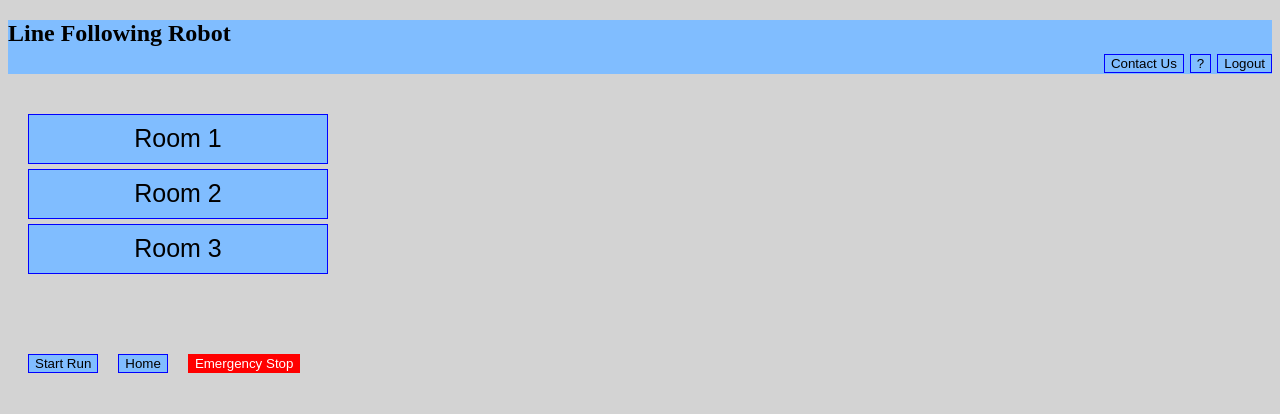
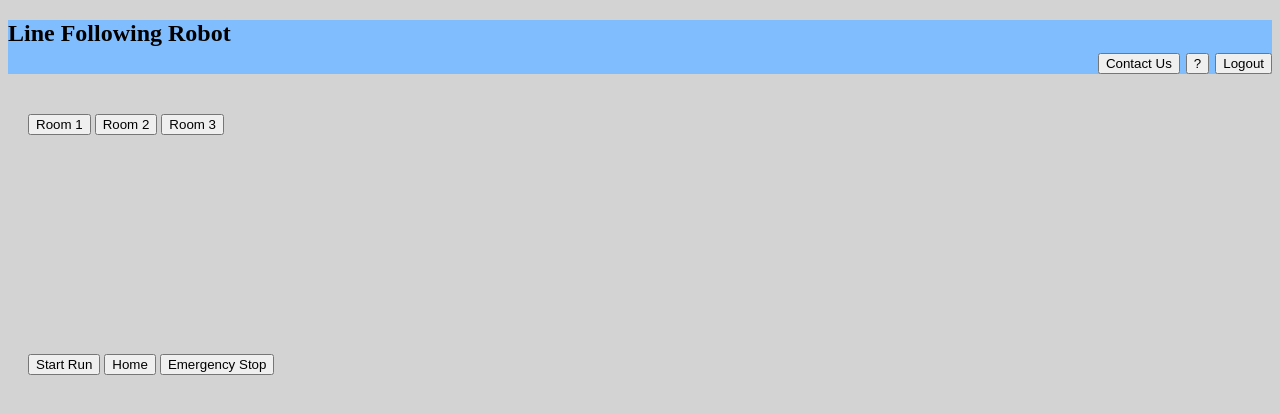
Before and after one commit to IndecisiveMagician/Line-Coordinated-Delivery-Robot, a plain HTML site: page website-prototype.html in a window 1280 px wide. Drawn offline with Linux system fonts and the light colour scheme.

Commit message:
separated the .html and .css files

```diff
--- a/website-prototype.html
+++ b/website-prototype.html
@@ -1,40 +1,7 @@
 <!DOCTYPE html>
 <html>
 <style>
-    .top-btn-group button {
-        cursor: pointer;/* Pointer/hand icon */
-        background-color: #80bdff;/* Blue background */
-        border: 1px solid blue;/* Blue border */
-    }
-
-    .btn-group button {
-        cursor: pointer;/* Pointer/hand icon */
-        width: 100%;/* Set a width if needed */
-        display: block;/* Make the buttons appear below each other */
-        background-color: #80bdff;/* Blue background */
-        border: 1px solid blue;/* Blue border */
-        margin-bottom: 5px;
-        height: 50px;
-        font-size: 25px;
-    }
-
-    .bottom-btn-group button {
-        cursor: pointer;/* Pointer/hand icon */
-        margin-right: 16px;/*Set spacing on the right side between buttons*/
-    }
-
-    .bottom-btn {
-        background-color: #80bdff;/* Blue background */
-        border: 1px solid blue;/* Blue border */
-    }
-
-    .emergency-btn {
-        color: #ffffff;/* white text */
-        background-color: #ff0000;/* Red background */
-        border: 1px solid red;/* Red border */
-    }
 </style>
-
 <body style="background-color:#d3d3d3">
     <h2 style="background-color:#80bdff">Line Following Robot
         <div class="top-btn-group" style="text-align:right">
@@ -54,5 +21,4 @@
         <button class="emergency-btn">Emergency Stop</button>
     </div>
 </body>
-
 </html>
```
